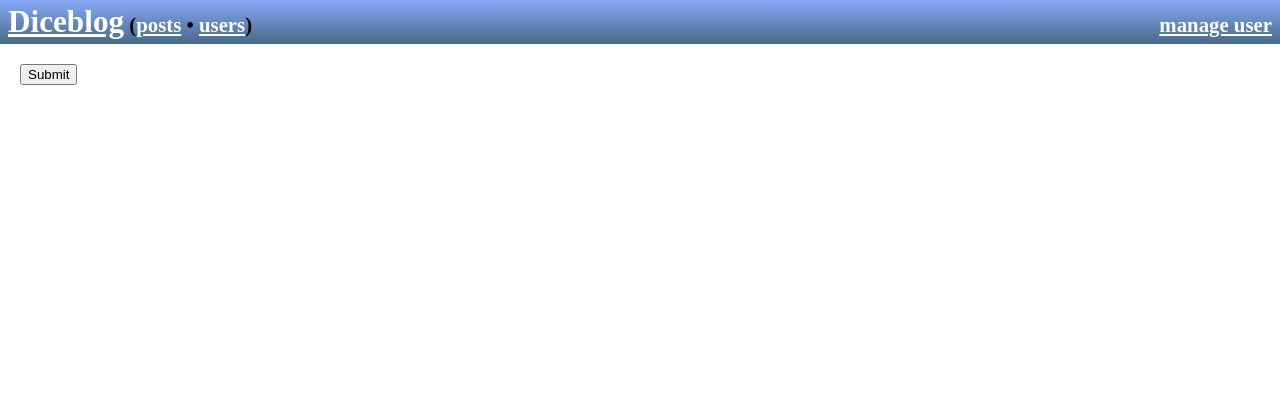
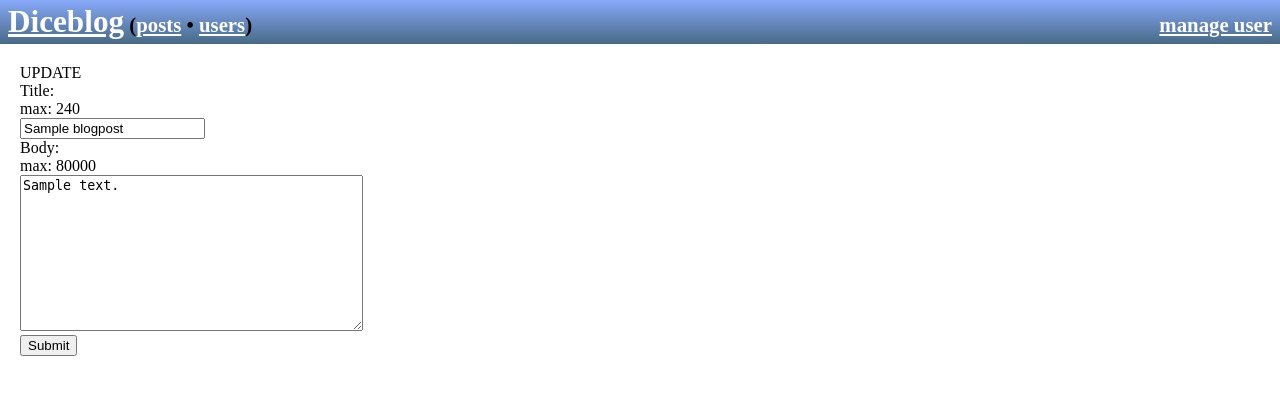
Before and after one commit to resampled/dice, a Django app: page /post/1/1/edit in a window 1280 px wide. Shown: the top 395 px of the page. Run offline with Django 5.2, Linux system fonts and the light colour scheme; a user stored in the database is signed in; tables that the repository leaves empty hold one stand-in row (values such as "Sample post").

Commit message:
get post editing to work, albeit a bit scuffed

```diff
--- a/diceblog/blog/templates/blog/blogpost_form.html
+++ b/diceblog/blog/templates/blog/blogpost_form.html
@@ -3,7 +3,22 @@
 {% block content %}
     <form action="" method="post">
         {% csrf_token %}
-            {{ form }}
+            {% if formtype == 'delete' %}
+                DELETE
+            {% else %}<!-- update -->
+                <!-- todo pair with the char limits in models.py -->
+                UPDATE
+            <div class="postupdate-title">
+                <label for="id_title">Title:</label>
+                <div id="id_title_helptext" class="helptext">max: 240</div>
+                <input id="id_title" type="text" name="title" value="{{ title }}" maxlength="240" required aria-describedby="id_title_helptext">
+            </div>
+            <div class="postupdate-content">
+                <label for="id_pre_content">Body:</label>
+                <div id="id_pre_content_helptext" class="helptext">max: 80000</div>
+                <textarea id="id_pre_content" name="pre_content" cols="40" rows="10" maxlength="80000" required aria-describedby="id_pre_content_helptext">{{ content }}</textarea>
+            {% endif %}
+            </div>
         <input type="submit" value="Submit" />
     </form>
 {% endblock %}
--- a/diceblog/blog/views.py
+++ b/diceblog/blog/views.py
@@ -8,6 +8,7 @@ from .models import BlogPost, BlogUser, BlogComment
 from django.contrib.auth.decorators import login_required
 from django.contrib.auth.mixins import LoginRequiredMixin
 from django.contrib.auth import get_user_model
+from django.shortcuts import render
 from django.http import HttpResponseRedirect, HttpResponse
 from nanoid import generate
 
@@ -69,16 +70,20 @@ class PostCreate(LoginRequiredMixin, CreateView):
         form.instance.id = make_id(8) # stop id freezing bug
         return super().form_valid(form)
 
-#todo link these to actual templates
-
 class PostUpdate(LoginRequiredMixin, UpdateView):
+    # this is a bit scuffed
     model = BlogPost
     fields = ['title', 'pre_content']
     def get(self, request, *args, **kwargs):
         # check if editor is author, or if editor is admin
         if request.user.username == kwargs["author"] or request.user.has_perm('change_blogpost'):
-            # todo: get context to generate form
-            return render(request, 'blog/blogpost_form.html')
+            # get context to generate form...probably not efficient
+            kwargs['formtype'] = 'update'
+            postpk = kwargs["pk"]
+            postobj = BlogPost.objects.get(id=f'{postpk}')
+            kwargs['title'] = postobj.title
+            kwargs['content'] = postobj.pre_content
+            return render(request,'blog/blogpost_form.html',kwargs)
         else:
             return HttpResponse("fail")
 
@@ -88,6 +93,7 @@ class PostDelete(LoginRequiredMixin, DeleteView):
     def get(self, request, *args, **kwargs):
         # check if editor is author, or if editor is admin
         if request.user.username == kwargs["author"] or request.user.has_perm('delete_blogpost'):
-            return HttpResponse("success")
+            kwargs['formtype'] = 'delete'
+            return render(request,'blog/blogpost_form.html',kwargs)
         else:
             return HttpResponse("fail")
```
